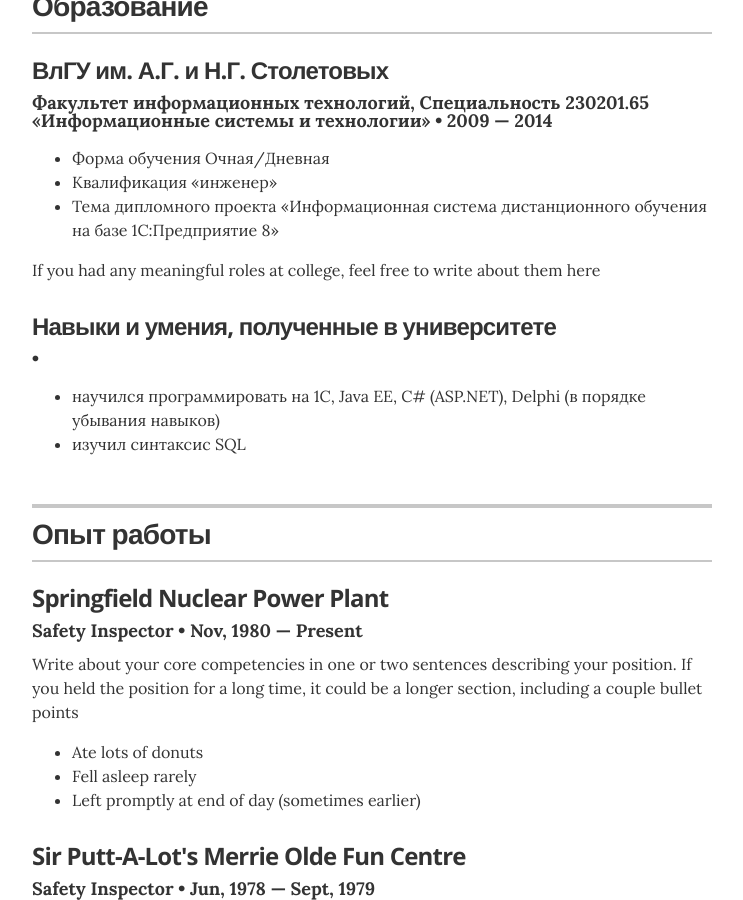
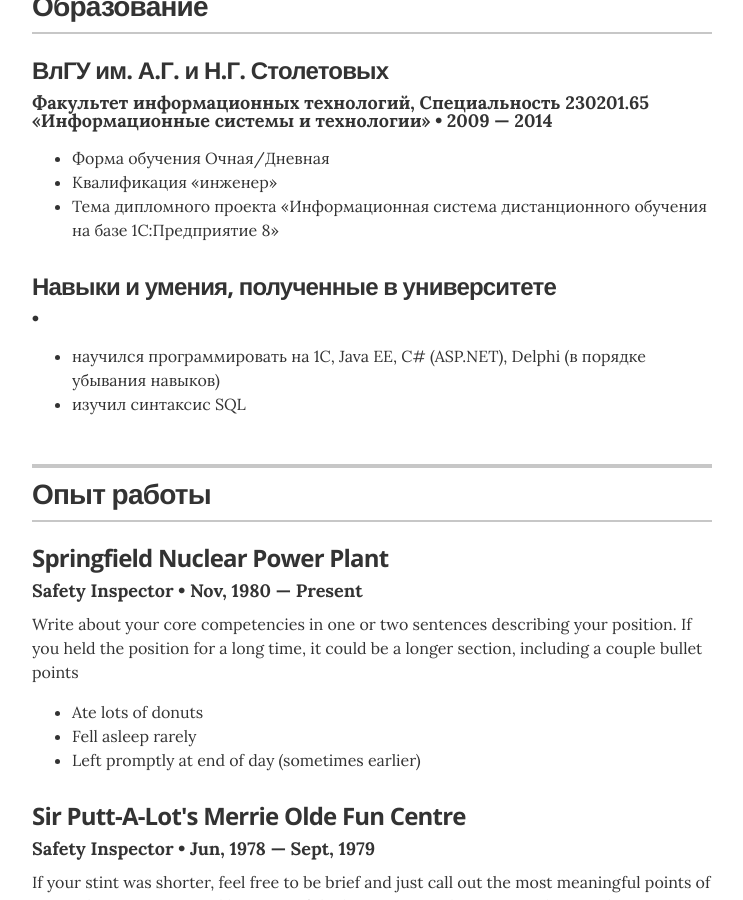
Before and after one commit to mrroofless/mrroofless.github.io, a Jekyll site: the page built from index.html, in a window 1280 px wide and 900 px high, scrolled down 556 px. Shown: the whole window, without its empty margins (268-1011 px from the left). Built offline with Jekyll 4.4.1, drawn with Linux system fonts in a browser that asks for light colours.

Commit message:
Update education.yml

```diff
--- a/_data/education.yml
+++ b/_data/education.yml
@@ -6,8 +6,7 @@
     - award: Форма обучения Очная/Дневная
     - award: Квалификация «инженер»
     - award: Тема дипломного проекта «Информационная система дистанционного обучения на базе 1С:Предприятие 8»
-  summary: If you had any meaningful roles at college, feel free to write about them here
-
+  summary:
 - degree:
   uni: Навыки и умения, полученные в университете
   year:
```
